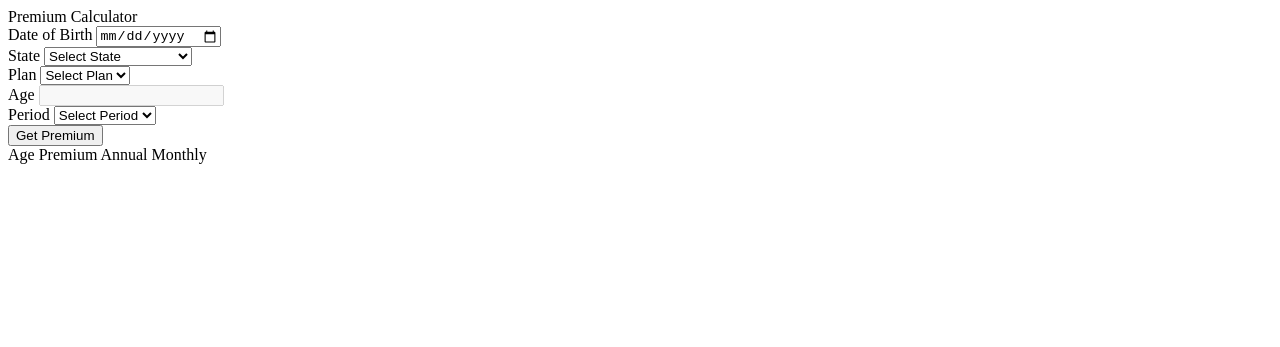
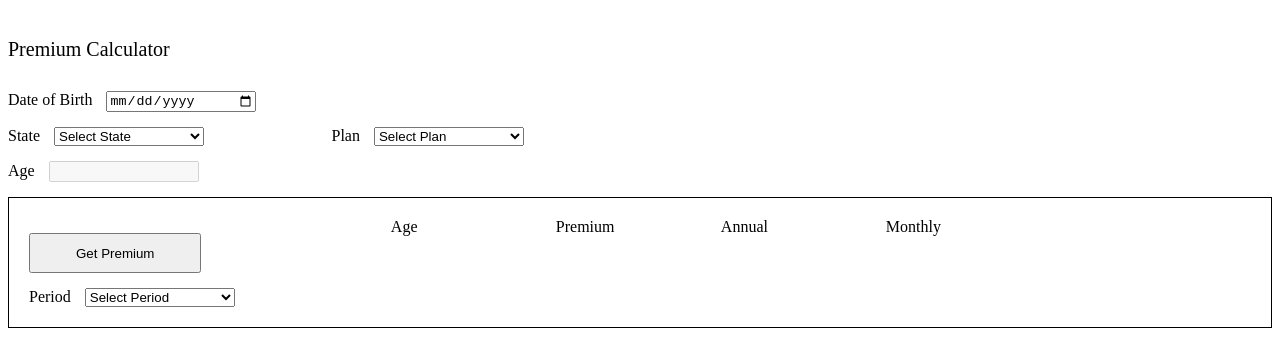
Before and after one commit to alvaro230699/premium_calculator, a plain HTML site: page frontend/index.html in a window 1280 px wide. Drawn offline with nearby package versions, Linux system fonts and the light colour scheme.

Commit message:
[ADD] Addition of calculator styles

```diff
--- a/frontend/index.html
+++ b/frontend/index.html
@@ -12,12 +12,15 @@
 
 <body>
     <div class="container">
+        <div class="container-form">
             <header>Premium Calculator</header>
             <form target="" action="#" id="calculatorForm">
+                <div class="container-input">
                     <div class="input-field">
                         <label>Date of Birth</label>
                         <input type="date" name="birthDate" placeholder="Enter birth date" id="dateOfBirth" required>
                     </div>
+                    <div></div>
                     <div class="dropdown">
                         <label for="state">State</label>
                         <select id="state" name="state" required>
@@ -34,6 +37,10 @@
                         <label>Age</label>
                         <input type="number" name="age" disabled="readonly" id="age" required>
                     </div>
+                </div>
+                <div class="box-results">
+                    <div>
+                        <input class="btnText" type="submit" id="submitButton" value="Get Premium">
                         <div class="dropdown">
                             <label for="periods">Period</label>
                             <select id="periods" required>
@@ -44,9 +51,8 @@
                                 <option value="annual">Annual</option>
                             </select>
                         </div>
-            <input class="btnText" type="submit" id="submitButton" value="Get Premium">
-        </form>
-        <div class="results">
+                    </div>
+                    <div class="container-results">
                         <div class="headers">
                             <label>Age</label>
                             <label>Premium</label>
@@ -58,6 +64,10 @@
                         </div>
                     </div>
                 </div>
+        </div>
+        </form>
+    </div>
+    </div>
     <script type="text/javascript" src="data/usa_states.js"></script>
     <script type="text/javascript" src="data/plan.js"></script>
     <script type="module" src="index.js"></script>
--- a/frontend/index.js
+++ b/frontend/index.js
@@ -52,15 +52,15 @@ function retrieveCalculatorData(e) {
         resultContainer.innerHTML = ''
         console.log(data)
         if (data.length > 0) {
-            resultContainer.innerHTML += `<div class='result'>`
             for (let row in data) {
-                resultContainer.innerHTML += `<input type="text" disabled="readonly" value=${data[row].carrier}>
+                resultContainer.innerHTML += `<div class='row'>
+                <input type="text" disabled="readonly" value=${data[row].carrier}>
                 <input type="text" disabled="readonly" value=${data[row].premium}>
                 <input type="text" class='annual' disabled="readonly" value=${annualToPeriod(data[row].premium, periodInput.value)}>
                 <input type="text" class='monthly' disabled="readonly" value=${monthlyToPeriod(data[row].premium, periodInput.value)}>
+                </div>
                 `
             }
-            resultContainer.innerHTML += `</div>`
         } else {
             resultContainer.innerHTML += `<div class='result'>No Data</div>`
         }
@@ -88,11 +88,11 @@ function monthlyToPeriod(value, period) {
         case 'monthly':
             return value
         case 'quarterly':
-            return value / 3.0
+            return Math.round((value / 3.0) * 100) / 100
         case 'semi-annual':
-            return value / 6.0
+            return Math.round((value / 6.0) * 100) / 100
         case 'annual':
-            return value / 12.0
+            return Math.round((value / 12.0) * 100) / 100
     }
 }
 configPages()
--- a/frontend/style.css
+++ b/frontend/style.css
@@ -0,0 +1,88 @@
+* {
+    box-sizing: border-box;
+}
+
+.container {
+    display: grid;
+    grid-template-rows: 3fr 1fr;
+}
+
+.container-input {
+    width: 50%;
+    display: grid;
+    grid-template-columns: repeat(2, 1fr);
+    gap: 15px
+}
+
+.container-form>header {
+    font-size: 20px;
+    margin: 30px auto;
+}
+
+.container-results {
+    justify-content: center;
+}
+
+form {
+    display: flex;
+    flex-direction: column;
+}
+
+#submitButton {
+    margin: 15px 0px 15px 0px;
+    height: 40px;
+    width: 50%;
+}
+
+.box-results {
+    margin: 15px auto;
+    padding: 20px;
+    border-style: solid;
+    border-width: 1px;
+    width: 100%;
+    height: 100%;
+    display: grid;
+    grid-template-columns: 2fr 5fr;
+    gap: 15px
+}
+
+
+.container-results>.headers {
+    margin-bottom: 15px;
+    padding-left: 2px;
+    width: 100%;
+    display: flex;
+    /* justify-content: space-between;
+    grid-template-columns: repeat(4, 1fr); */
+}
+
+.container-results>.headers>label {
+    margin-right: 5px;
+    width: 160px;
+}
+
+.container-results>.rows {
+    width: 100%;
+    display: grid;
+    grid-template-rows: repeat(4, 1fr);
+}
+
+.container-results>.rows>.row>input {
+    width: 160px;
+}
+
+.input-field>label {
+    margin-right: 10px;
+}
+
+.input-field>input {
+    width: 150px;
+}
+
+.dropdown>label {
+    margin-right: 10px;
+}
+
+.dropdown>select {
+    width: 150px;
+}
```
Lines whose indentation alone changed are shown as unchanged.
